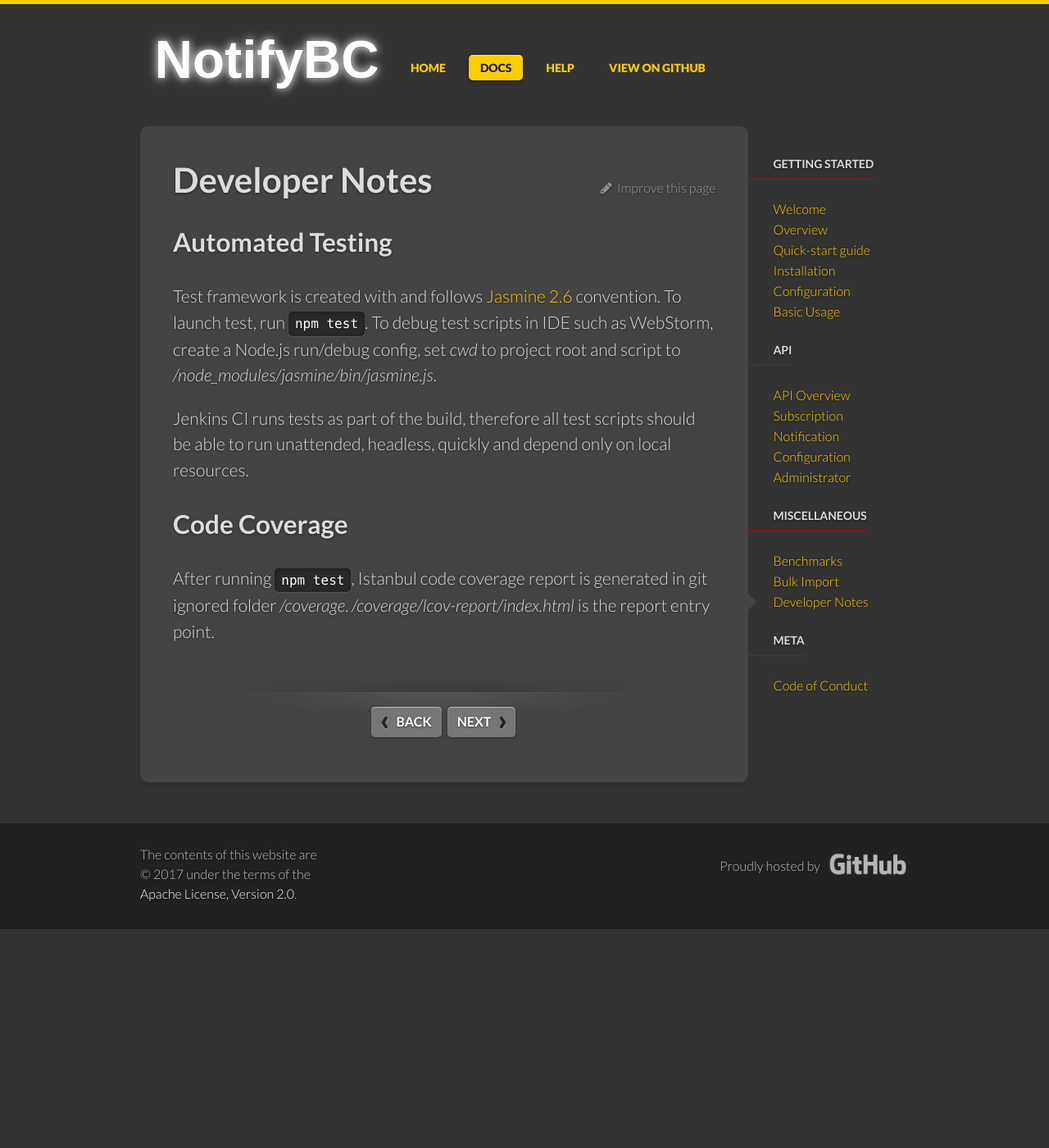
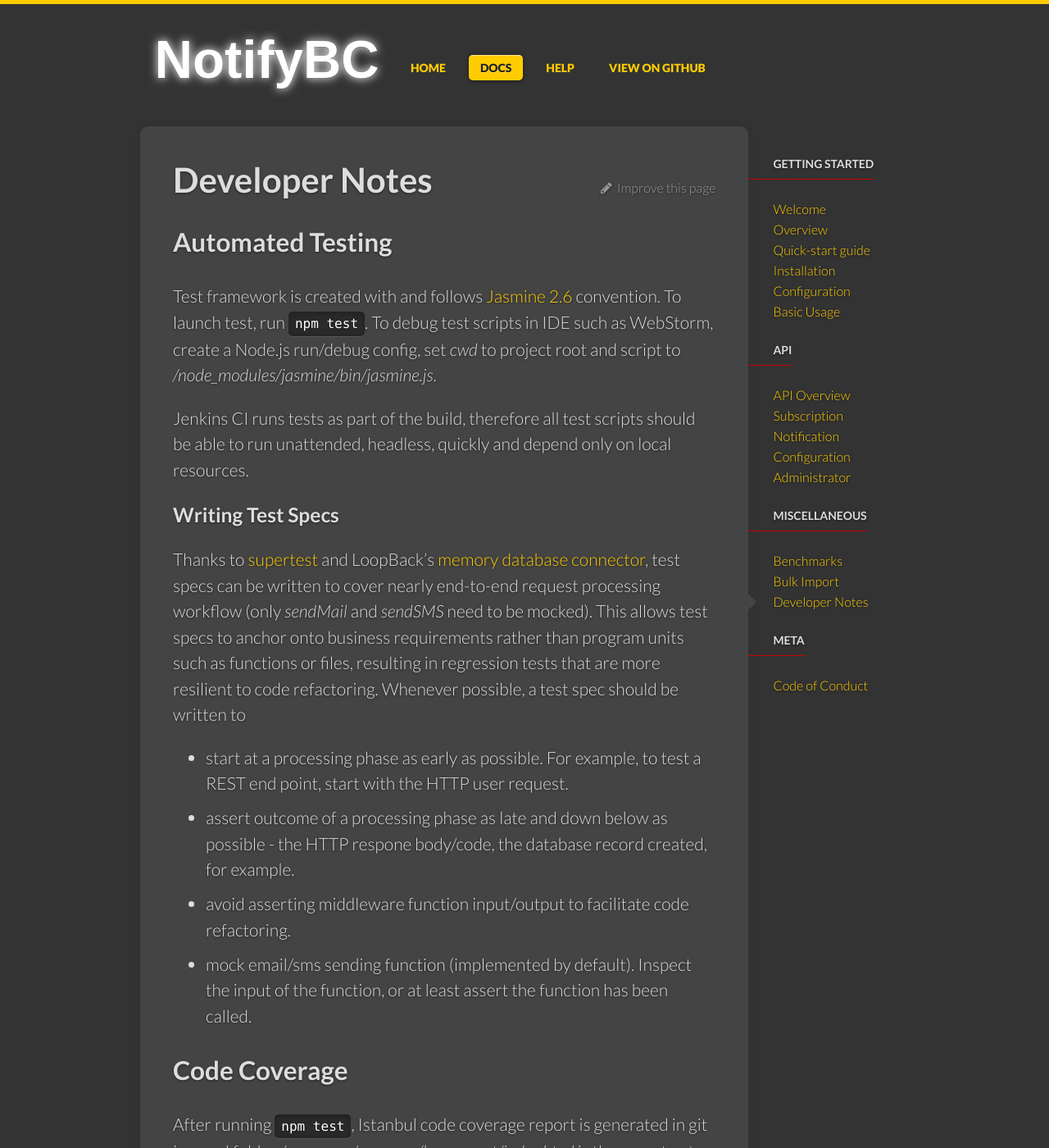
Before and after one commit to bcgov/MyGovBC-notification-server, a Jekyll site: the page built from docs/_docs/developer-notes.md, in a window 1280 px wide and 1400 px high. Shown: the whole window at 82% size. Built offline with Jekyll 4.4.1, drawn with Linux system fonts in a browser that asks for light colours.

Commit message:
updated docs

```diff
--- a/docs/_docs/developer-notes.md
+++ b/docs/_docs/developer-notes.md
@@ -9,5 +9,14 @@
 
 Jenkins CI runs tests as part of the build, therefore all test scripts should be able to run unattended, headless, quickly and depend only on local resources.
 
+### Writing Test Specs
+Thanks to [supertest](https://github.com/visionmedia/supertest) and LoopBack's [memory database connector](https://loopback.io/doc/en/lb3/Memory-connector.html), test specs can be written to cover nearly end-to-end request processing workflow (only *sendMail* and *sendSMS* need to be mocked). This allows test specs to anchor onto business requirements rather than program units such as functions or files, resulting in regression tests that are more resilient to code refactoring.
+Whenever possible, a test spec should be written to
+
+* start at a processing phase as early as possible. For example, to test a REST end point, start with the HTTP user request.
+* assert outcome of a processing phase as late and down below as possible - the HTTP respone body/code, the database record created, for example.
+* avoid asserting middleware function input/output to facilitate code refactoring.
+* mock email/sms sending function (implemented by default). Inspect the input of the function, or at least assert the function has been called.
+
 ## Code Coverage
 After running `npm test`, Istanbul code coverage report is generated in git ignored folder */coverage*.  */coverage/lcov-report/index.html* is the report entry point.
```
